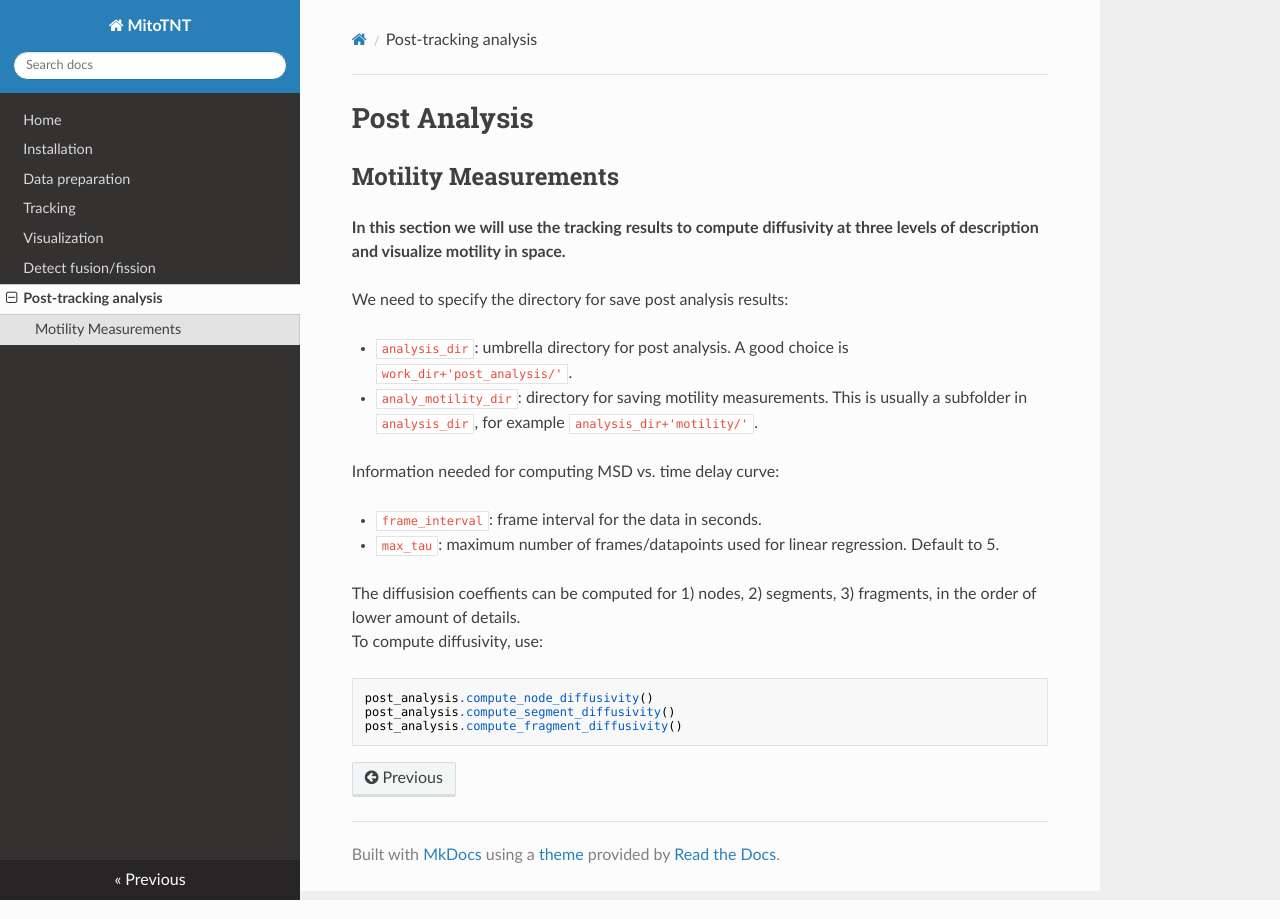
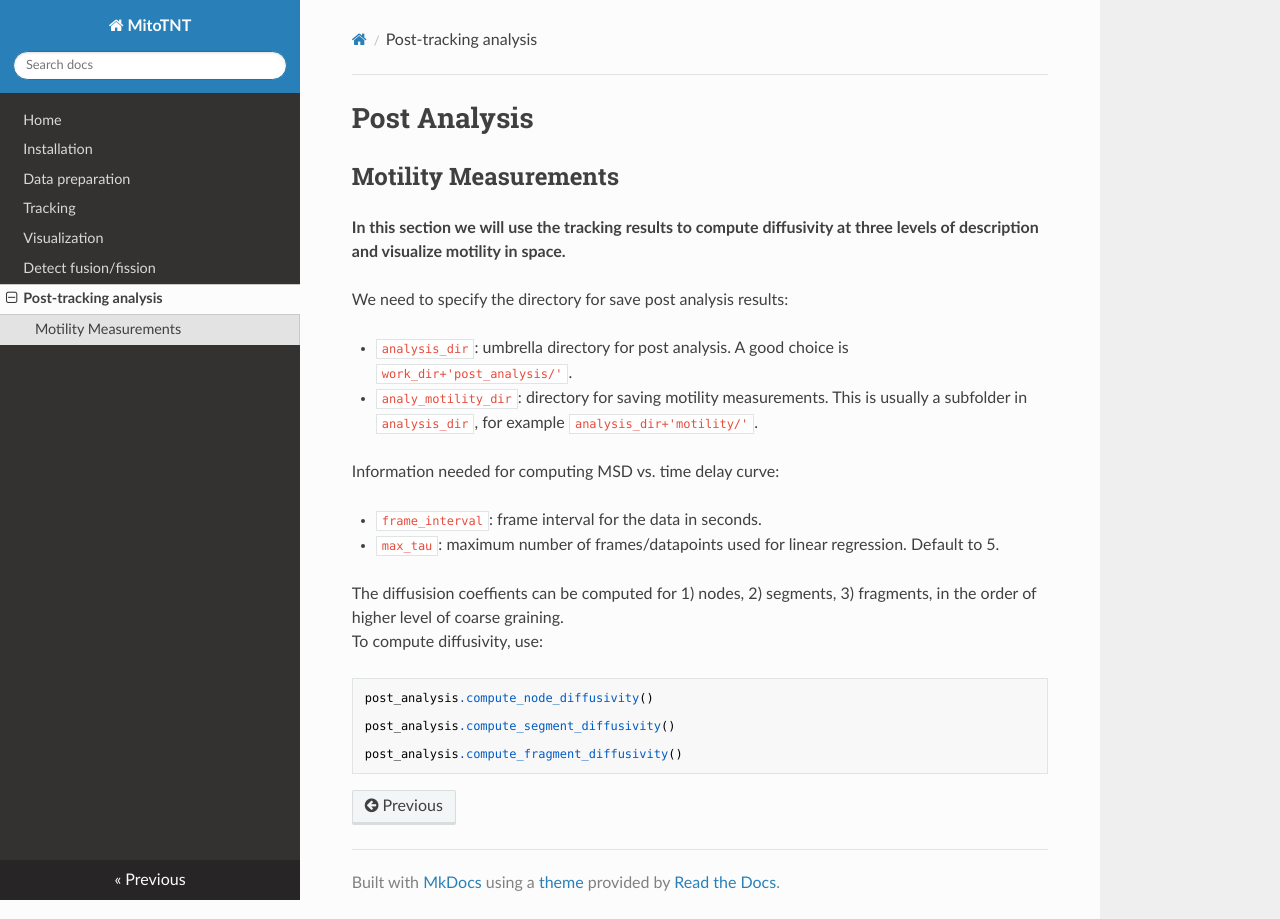
Before and after one commit to pylattice/MitoTNT, an MkDocs documentation site: the page built from docs/6_post_analysis.md, in a window 1280 px wide. Built offline with MkDocs 1.6.1, drawn with Linux system fonts in a browser that asks for light colours; nearby versions of some CDN libraries.

Commit message:
Update 6_post_analysis.md

````diff
--- a/docs/6_post_analysis.md
+++ b/docs/6_post_analysis.md
@@ -14,10 +14,12 @@ Information needed for computing MSD vs. time delay curve:
 
 - `max_tau`: maximum number of frames/datapoints used for linear regression. Default to 5.
 
-The diffusision coeffients can be computed for 1) nodes, 2) segments, 3) fragments, in the order of lower amount of details.
+The diffusision coeffients can be computed for 1) nodes, 2) segments, 3) fragments, in the order of higher level of coarse graining.
 To compute diffusivity, use:
 ```
 post_analysis.compute_node_diffusivity()
+
 post_analysis.compute_segment_diffusivity()
+
 post_analysis.compute_fragment_diffusivity()
 ```
````
